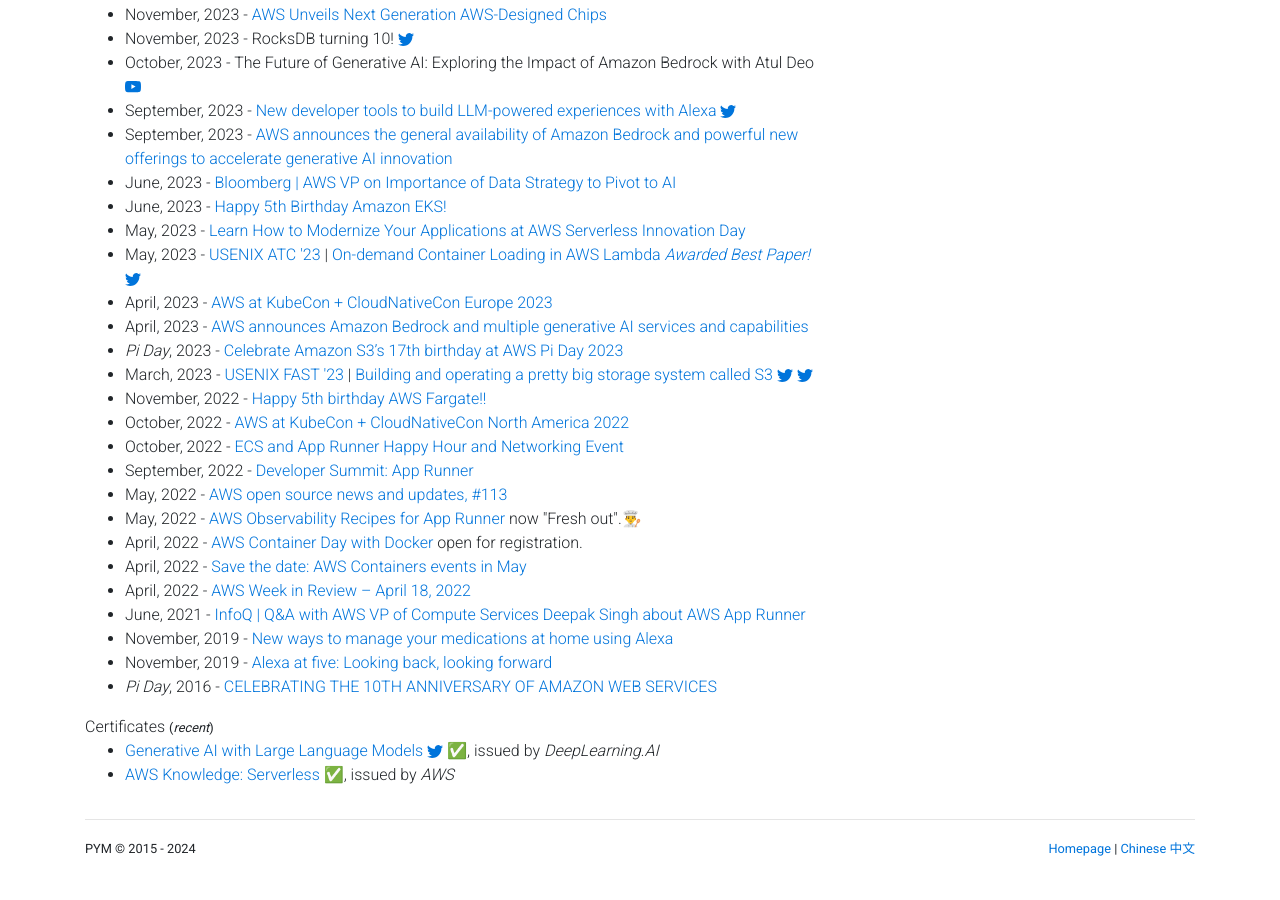
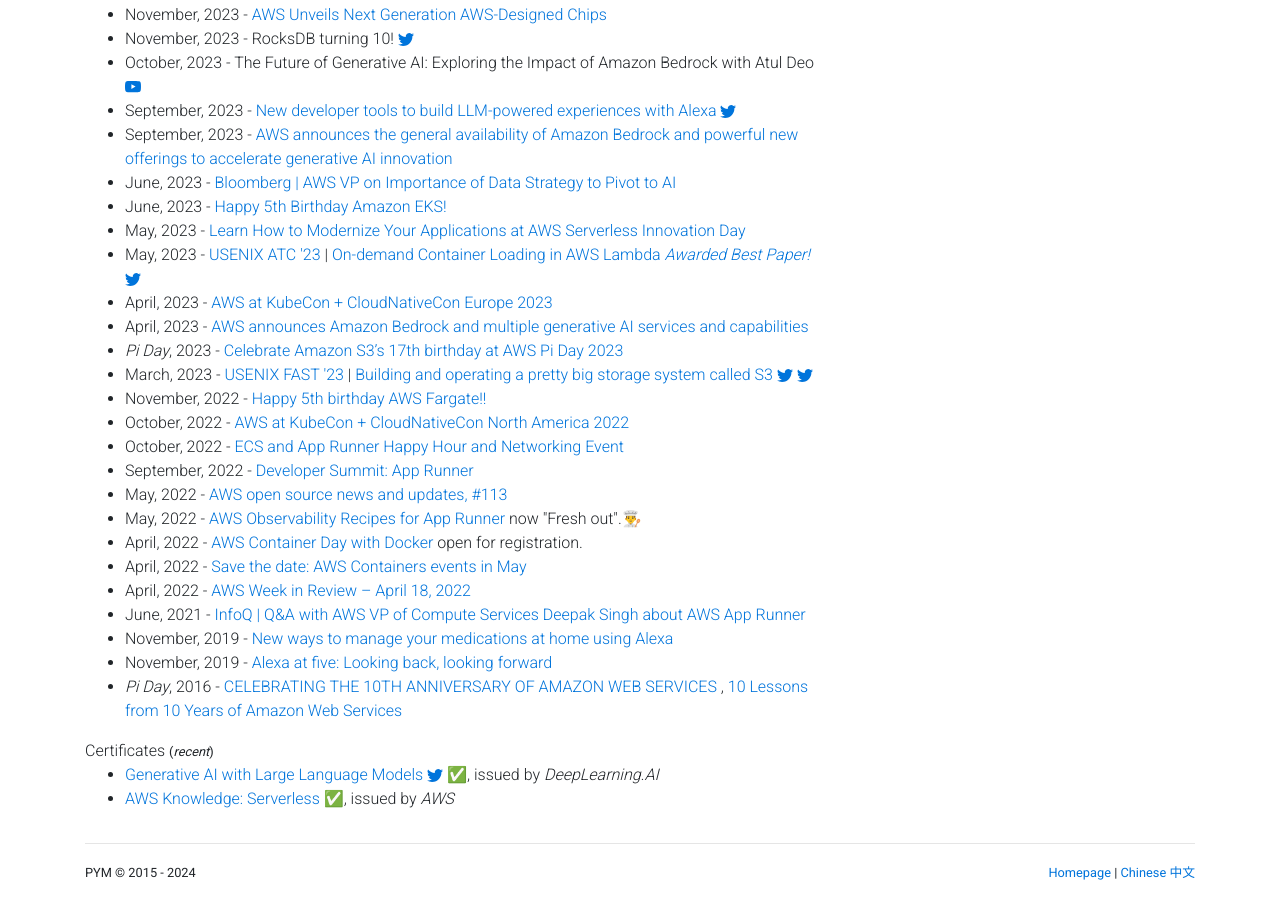
Before and after one commit to gfw001/gfw001.github.io, a Jekyll site: the page portfolio.html, which Jekyll copies as it is, in a window 1280 px wide and 900 px high, scrolled down 2327 px. Built offline with Jekyll 4.4.1, drawn with Linux system fonts in a browser that asks for light colours; nearby versions of some CDN libraries; a style sheet for code colours, icons or effects is not loaded; before the commit the page ends 3203 px from its top, so only the background shows below that.

Commit message:
Update portfolio.html

```diff
--- a/portfolio.html
+++ b/portfolio.html
@@ -584,7 +584,7 @@
 		November, 2019 - <a href="https://www.amazon.science/blog/alexa-at-five-looking-back-looking-forward">Alexa at five: Looking back, looking forward</a>
 	</li>
 	<li>
-		<i>Pi Day</i>, 2016 - <a href="https://aws.amazon.com/10year/">CELEBRATING THE 10TH ANNIVERSARY OF AMAZON WEB SERVICES</a>
+		<i>Pi Day</i>, 2016 - <a href="https://aws.amazon.com/10year/">CELEBRATING THE 10TH ANNIVERSARY OF AMAZON WEB SERVICES</a> , <a href="https://www.allthingsdistributed.com/2016/03/10-lessons-from-10-years-of-aws.html">10 Lessons from 10 Years of Amazon Web Services</a>
 	</li>
 	</ul>
 
```
